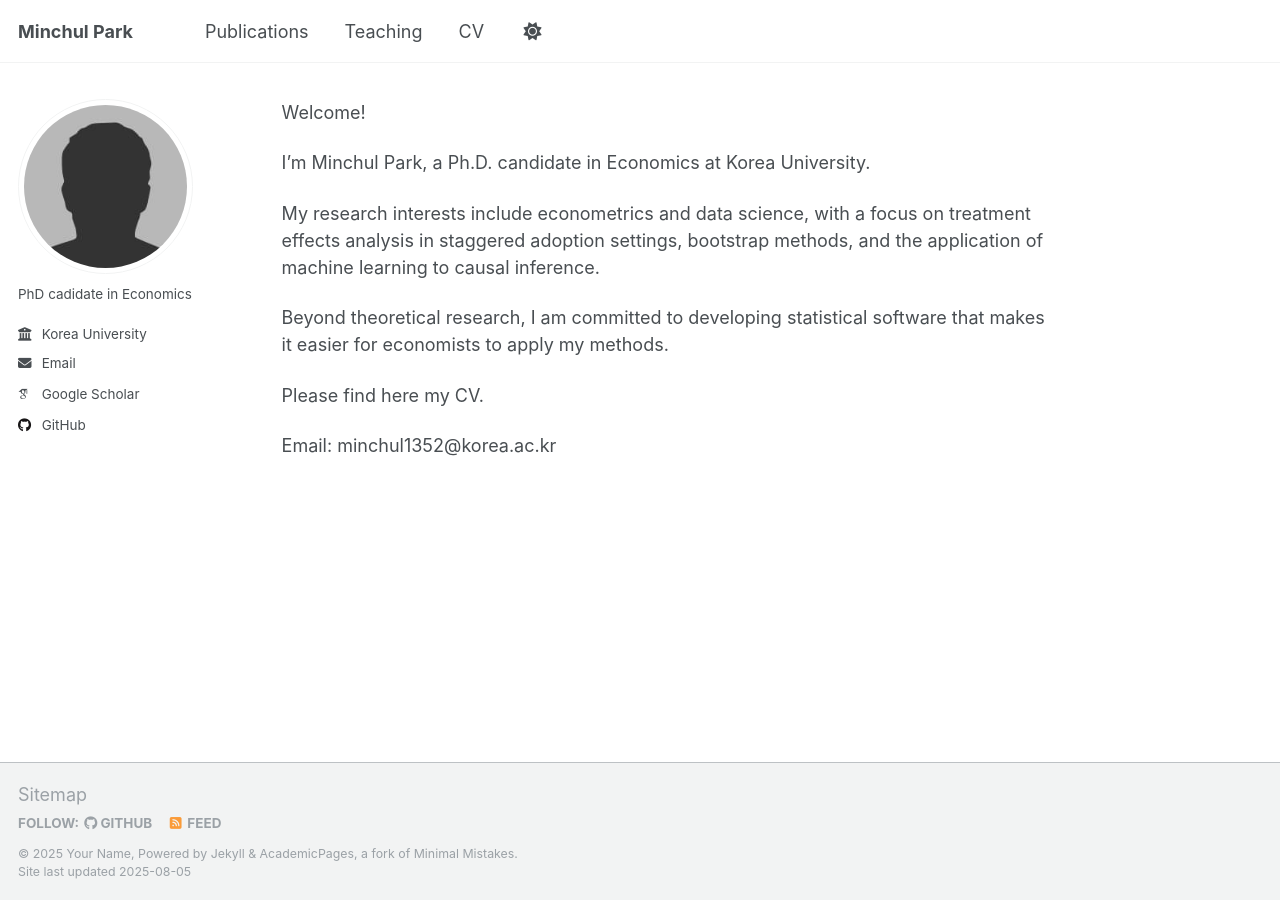
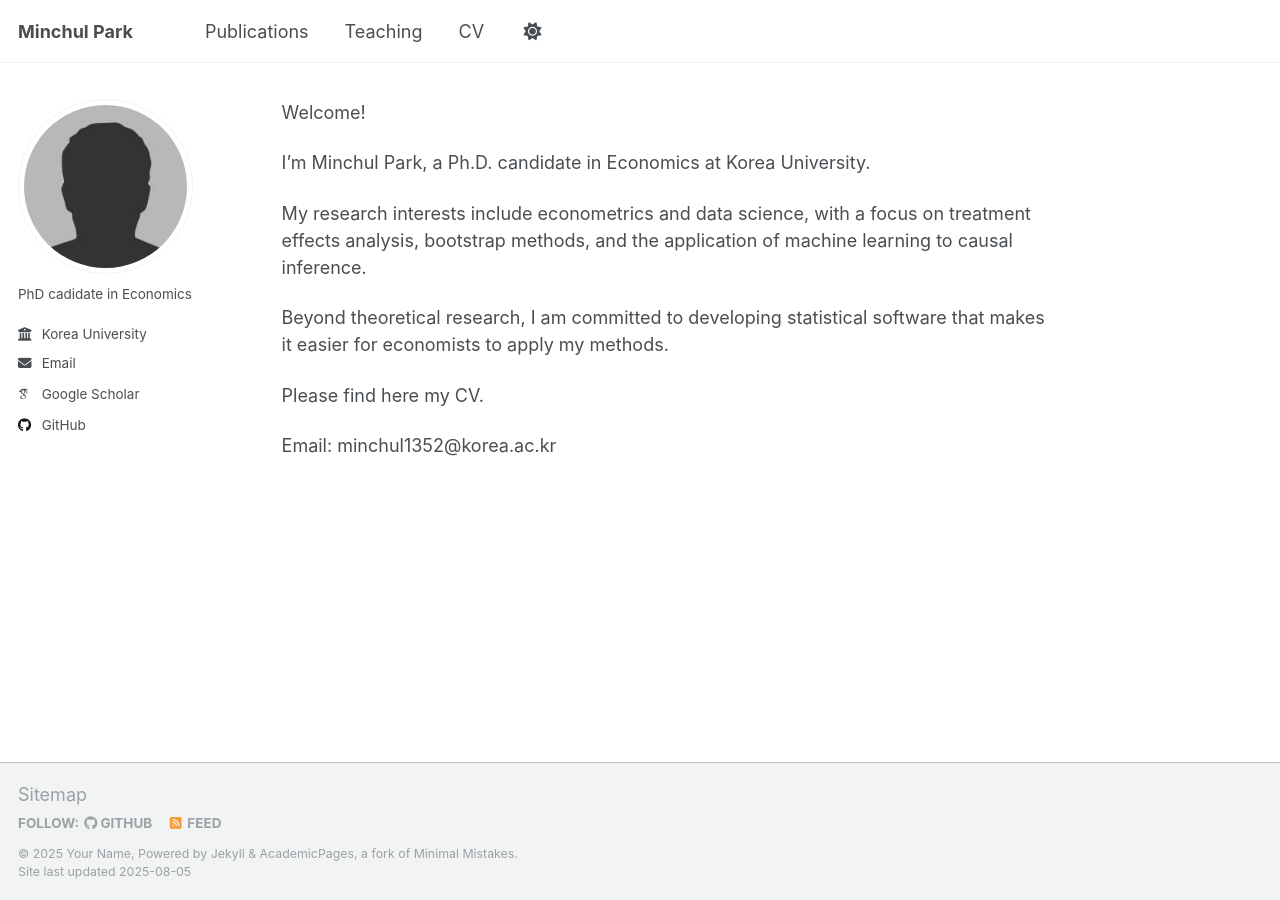
Before and after one commit to econompark/econompark.github.io, a Jekyll site: the page built from _pages/about.md, in a window 1280 px wide. Built offline with Jekyll 4.4.1, drawn with Linux system fonts in a browser that asks for light colours; some web fonts are replaced; our own code applies the rules of GitHub Pages for plain Markdown files; a script that is not in the unit is left out.

Commit message:
Update about.md

```diff
--- a/_pages/about.md
+++ b/_pages/about.md
@@ -2,7 +2,7 @@ Welcome!
 
 I'm Minchul Park, a Ph.D. candidate in Economics at Korea University.
 
-My research interests include econometrics and data science, with a focus on treatment effects analysis in staggered adoption settings, bootstrap methods, and the application of machine learning to causal inference.
+My research interests include econometrics and data science, with a focus on treatment effects analysis, bootstrap methods, and the application of machine learning to causal inference.
 
 Beyond theoretical research, I am committed to developing statistical software that makes it easier for economists to apply my methods.
 
```
